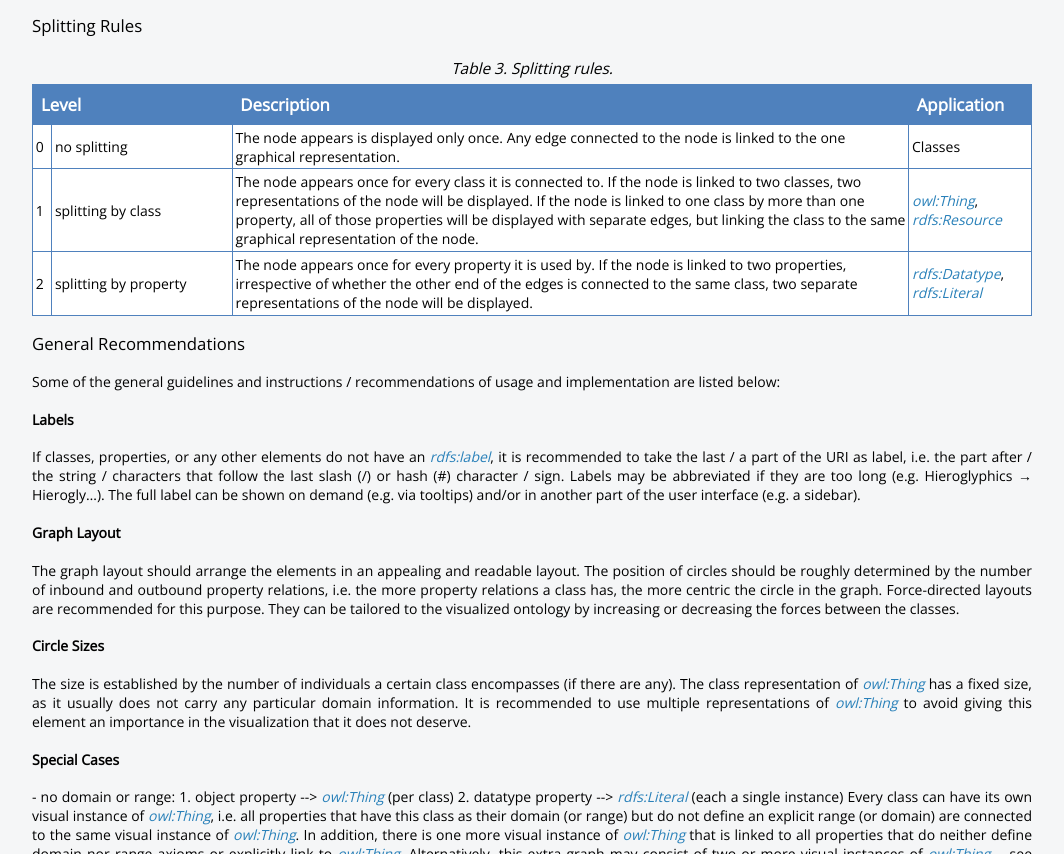
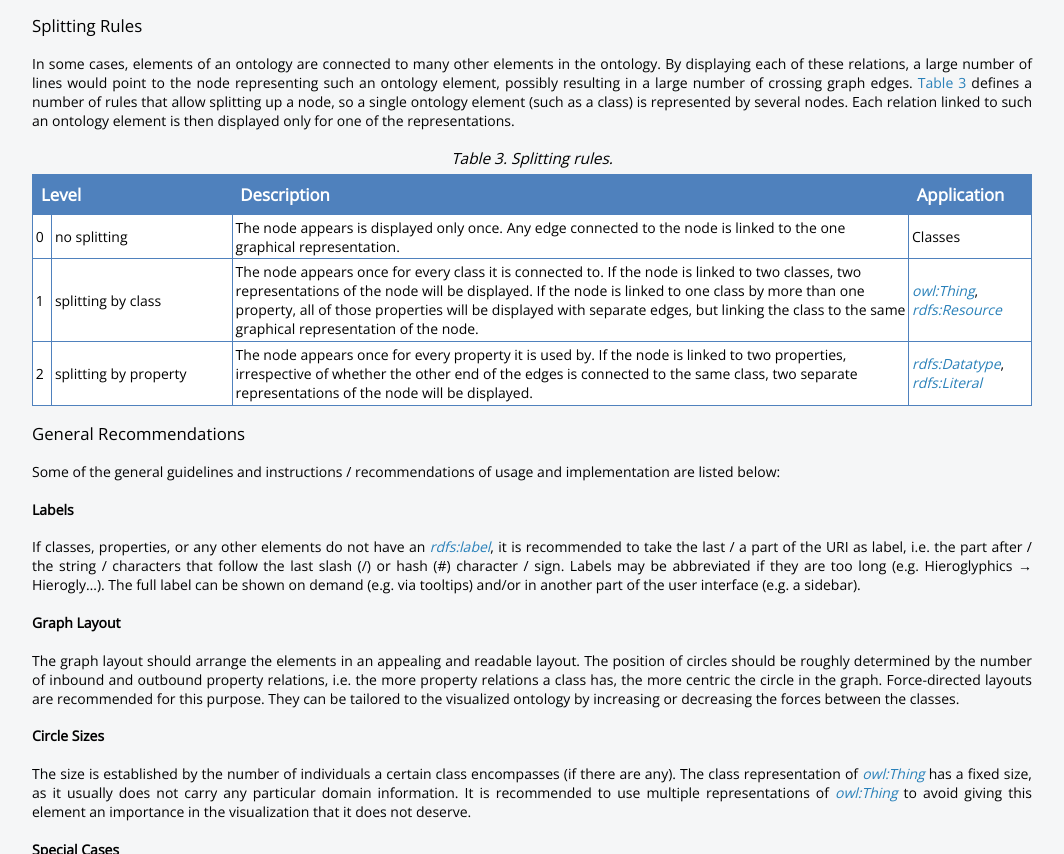
Before and after one commit to VisualDataWeb/WebVOWL, a plain HTML site: page spec.html in a window 1280 px wide. Shown: the part 3370-4224 px from the top of the page, without its empty margins (108-1172 px from the left). Drawn offline with nearby package versions, Linux system fonts and the light colour scheme.

Commit message:
+ motivation for splitting rules

```diff
--- a/spec.html
+++ b/spec.html
@@ -280,6 +280,8 @@
           </table>
 
           <h3 id="splittingRules">Splitting Rules</h3>
+		  <p>In some cases, elements of an ontology are connected to many other elements in the ontology. By displaying each of these relations, a large number of lines would point to the node representing such an ontology element, possibly resulting in a large number of crossing graph edges. <a href="#colorTable">Table 3</a> defines a number of rules that allow splitting up a node, so a single ontology element (such as a class) is represented by several nodes. Each relation linked to such an ontology element is then displayed only for one of the representations.
+		  </p>
           <table id="splittingTable">
             <caption>Table 3. Splitting rules.</caption>
             <tbody>
```
